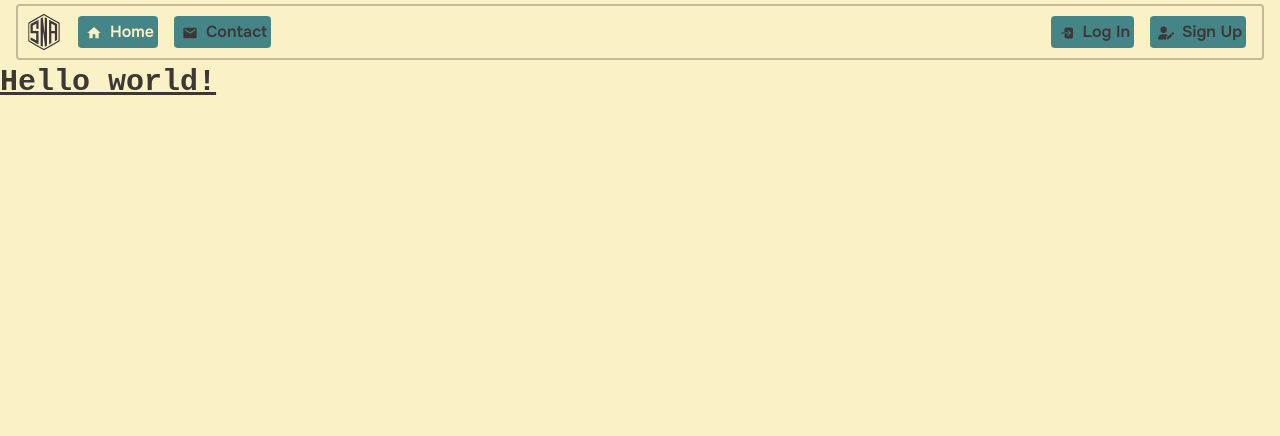
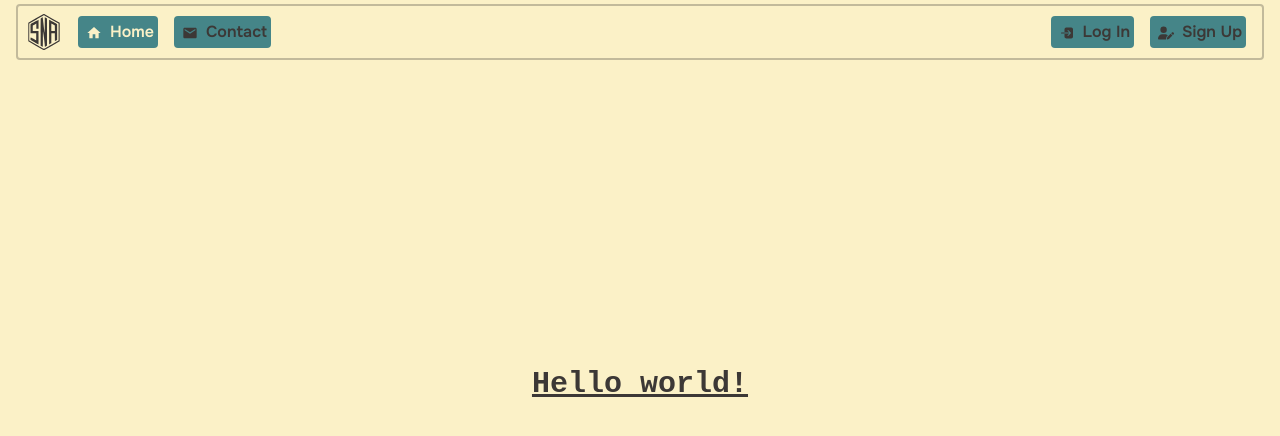
Before and after one commit to CalebeCopello/SNA, a React (Vite) app in the folder frontend/: page / in a window 1280 px wide. Shown: the top 436 px of the page. Built offline with nearby package versions, Linux system fonts and the light colour scheme; a web font is replaced by a local one.

Commit message:
new style constant added

```diff
--- a/frontend/src/constants/styles.ts
+++ b/frontend/src/constants/styles.ts
@@ -1,3 +1,4 @@
+const styleMainContainer: string = `h-[80vh] flex items-center justify-center`;
 const styleH1: string = `font-YoungSerif text-xl text-textColor`;
 const styleFormBorder: string = `px-1 py-4 border-2 border-color05 rounded bg-white/20`;
 const styleFormItem: string = `m-2`;
@@ -9,4 +10,4 @@ const styleButton2: string = `text-color01 bg-color06 hover:bg-color14 rounded`
 const styleMenuButton: string = `bg-color05 rounded font-semibold p-1 mx-2 hover:bg-color13`;
 const styleAlertError: string = `bg-color02/20 border border-color02 rounded`;
 
-export { styleH1, styleFormBorder, styleFormItem, styleFormLabel, styleFormMessage, styleInput, styleButton, styleButton2, styleMenuButton, styleAlertError };
+export { styleMainContainer, styleH1, styleFormBorder, styleFormItem, styleFormLabel, styleFormMessage, styleInput, styleButton, styleButton2, styleMenuButton, styleAlertError };
--- a/frontend/src/pages/fof/Fof.tsx
+++ b/frontend/src/pages/fof/Fof.tsx
@@ -1,5 +1,7 @@
 import { Link } from 'react-router-dom';
 import Navbar from '../../components/Navbar';
+
+import { styleMainContainer } from '@/constants/styles';
 
 const Fof = () => {
     const cat:number = Math.floor(Math.random() * (3) + 1);
@@ -7,7 +9,7 @@ const Fof = () => {
 	return (
 		<>
 			<Navbar />
-			<div className='h-screen flex items-center justify-center'>
+			<div className={`${styleMainContainer}`}>
 				<div className='flex-row'>
                     <h1 className='text-textColor text-center text-3xl font-bold'>404</h1>
 					<h2 className='text-textColor text-center'>You seems lost</h2>
--- a/frontend/src/pages/index/Index.tsx
+++ b/frontend/src/pages/index/Index.tsx
@@ -1,10 +1,12 @@
 import Navbar from "@/components/Navbar";
+
+import { styleMainContainer } from "@/constants/styles";
 
 const Index = () => {
 	return (
 		<>
 			<Navbar />
-			<main>
+			<main className={`${styleMainContainer}`}>
 				<h1 className='text-3xl font-bold underline font-JetBrainsMono text-textColor'>Hello world!</h1>
 			</main>
 		</>
--- a/frontend/src/pages/login/Login.tsx
+++ b/frontend/src/pages/login/Login.tsx
@@ -16,7 +16,7 @@ import { FaGoogle } from 'react-icons/fa';
 import { GoAlertFill } from 'react-icons/go';
 
 import Navbar from '../../components/Navbar';
-import { styleH1, styleFormBorder, styleFormItem, styleFormLabel, styleFormMessage, styleInput, styleButton, styleButton2, styleAlertError } from '../../constants/styles';
+import { styleMainContainer, styleH1, styleFormBorder, styleFormItem, styleFormLabel, styleFormMessage, styleInput, styleButton, styleButton2, styleAlertError } from '../../constants/styles';
 
 const formSchema = z.object({
 	email: z.string().email({ message: 'Email is required' }).trim().toLowerCase(),
@@ -83,7 +83,7 @@ const Login = () => {
 	return (
 		<>
 			<Navbar />
-			<div className='h-screen flex items-center justify-center'>
+			<div className={`${styleMainContainer}`}>
 				{pageLoading ? (
 					<Skeleton className='w-[300px] h-[350px] rounded bg-color08' />
 				) : (
--- a/frontend/src/pages/signup/Signup.tsx
+++ b/frontend/src/pages/signup/Signup.tsx
@@ -10,7 +10,7 @@ import { FaGoogle } from 'react-icons/fa';
 import { Link } from 'react-router-dom';
 import Navbar from '../../components/Navbar';
 
-import { styleH1, styleFormBorder, styleFormItem, styleFormLabel, styleFormMessage, styleInput, styleButton, styleButton2 } from '../../constants/styles';
+import { styleMainContainer, styleH1, styleFormBorder, styleFormItem, styleFormLabel, styleFormMessage, styleInput, styleButton, styleButton2 } from '../../constants/styles';
 
 const formSchema = z
 	.object({
@@ -52,7 +52,7 @@ const SignUp = () => {
 	return (
 		<>
 			<Navbar />
-			<div className='h-screen flex items-center justify-center'>
+			<div className={`${styleMainContainer}`}>
 				{pageLoading ? (
 					<Skeleton className='w-[300px] h-[350px] rounded bg-color08' />
 				) : (
```
